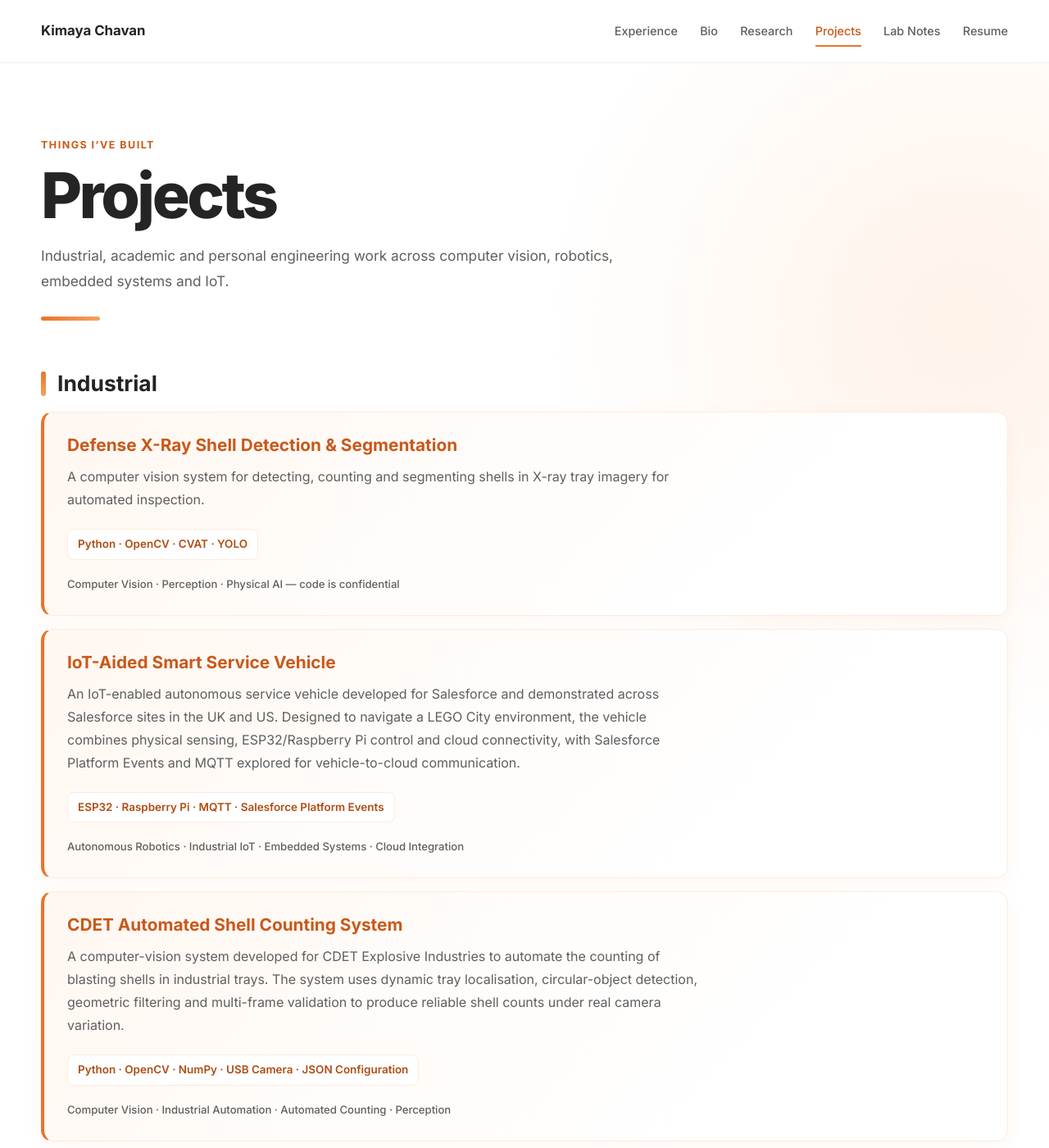
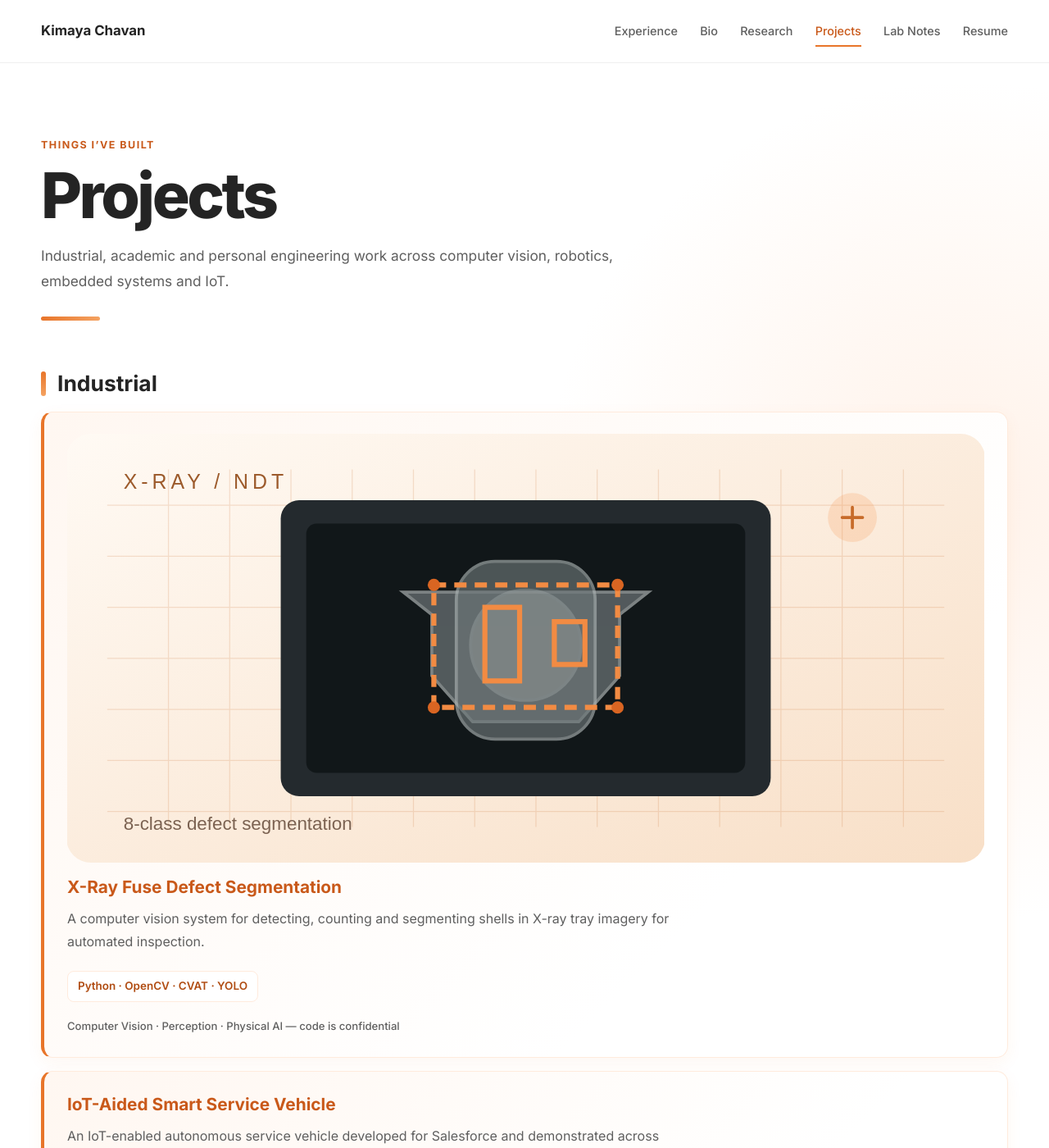
Before and after one commit to kimiko-11/kimiko-11, a Jekyll site: the page built from _pages/projects.md, in a window 1280 px wide and 1400 px high. Shown: the whole window at 82% size. Built offline with Jekyll 4.4.1, drawn with Linux system fonts in a browser that asks for light colours.

Commit message:
Add project thumbnails to portfolio

```diff
--- a/_pages/projects.md
+++ b/_pages/projects.md
@@ -20,7 +20,8 @@ redirect_from:
 <h2>Industrial</h2>
 <div class="kc-list">
 <article class="kc-item">
-<h3>Defense X-Ray Shell Detection &amp; Segmentation</h3>
+<img src="/assets/images/projects/xray-fuse-segmentation.svg" alt="Illustration of X-ray fuse defect segmentation" loading="lazy" style="display:block;width:100%;aspect-ratio: 2.14 / 1;object-fit:cover;border-radius:12px;margin-bottom:1rem;" />
+<h3>X-Ray Fuse Defect Segmentation</h3>
 <p>A computer vision system for detecting, counting and segmenting shells in X-ray tray imagery for automated inspection.</p>
 <p class="kc-item__stack">Python · OpenCV · CVAT · YOLO</p>
 <p class="kc-item__stack">Computer Vision · Perception · Physical AI — code is confidential</p>
@@ -32,6 +33,7 @@ redirect_from:
 <p class="kc-item__stack">Autonomous Robotics · Industrial IoT · Embedded Systems · Cloud Integration</p>
 </article>
 <article class="kc-item">
+<img src="/assets/images/projects/cdet-shell-counting.svg" alt="Illustration of industrial shell counting with computer vision" loading="lazy" style="display:block;width:100%;aspect-ratio: 2.14 / 1;object-fit:cover;border-radius:12px;margin-bottom:1rem;" />
 <h3>CDET Automated Shell Counting System</h3>
 <p>A computer-vision system developed for CDET Explosive Industries to automate the counting of blasting shells in industrial trays. The system uses dynamic tray localisation, circular-object detection, geometric filtering and multi-frame validation to produce reliable shell counts under real camera variation.</p>
 <p class="kc-item__stack">Python · OpenCV · NumPy · USB Camera · JSON Configuration</p>
@@ -44,6 +46,7 @@ redirect_from:
 <h2>Computer Vision &amp; AI</h2>
 <div class="kc-list">
 <article class="kc-item">
+<img src="/assets/images/projects/object-tracking.svg" alt="Illustration of real-time object tracking and trajectories" loading="lazy" style="display:block;width:100%;aspect-ratio: 2.14 / 1;object-fit:cover;border-radius:12px;margin-bottom:1rem;" />
         <h3>
         <a href="https://github.com/kimiko-11/real-time-object-detection-tracking"
            target="_blank"
@@ -56,6 +59,7 @@ redirect_from:
       <p class="kc-item__stack">Object Detection · Multi-Object Tracking · Motion Analysis · Robotics Perception</p>
 </article>
 <article class="kc-item">
+<img src="/assets/images/projects/ocr-document-understanding.svg" alt="Illustration of OCR extracting structured information from a receipt" loading="lazy" style="display:block;width:100%;aspect-ratio: 2.14 / 1;object-fit:cover;border-radius:12px;margin-bottom:1rem;" />
       <h3>
         <a href="https://github.com/kimiko-11/OCR-Based-Document-Understanding-System"
            target="_blank"
@@ -68,6 +72,7 @@ redirect_from:
       <p class="kc-item__stack">Document AI · OCR · Computer Vision · Information Extraction</p>
 </article>
 <article class="kc-item">
+<img src="/assets/images/projects/depth-aware-perception.svg" alt="Illustration of monocular depth-aware object perception" loading="lazy" style="display:block;width:100%;aspect-ratio: 2.14 / 1;object-fit:cover;border-radius:12px;margin-bottom:1rem;" />
         <h3>
         <a href="https://github.com/kimiko-11/Monocular-depth-object-perception"
            target="_blank"
```
